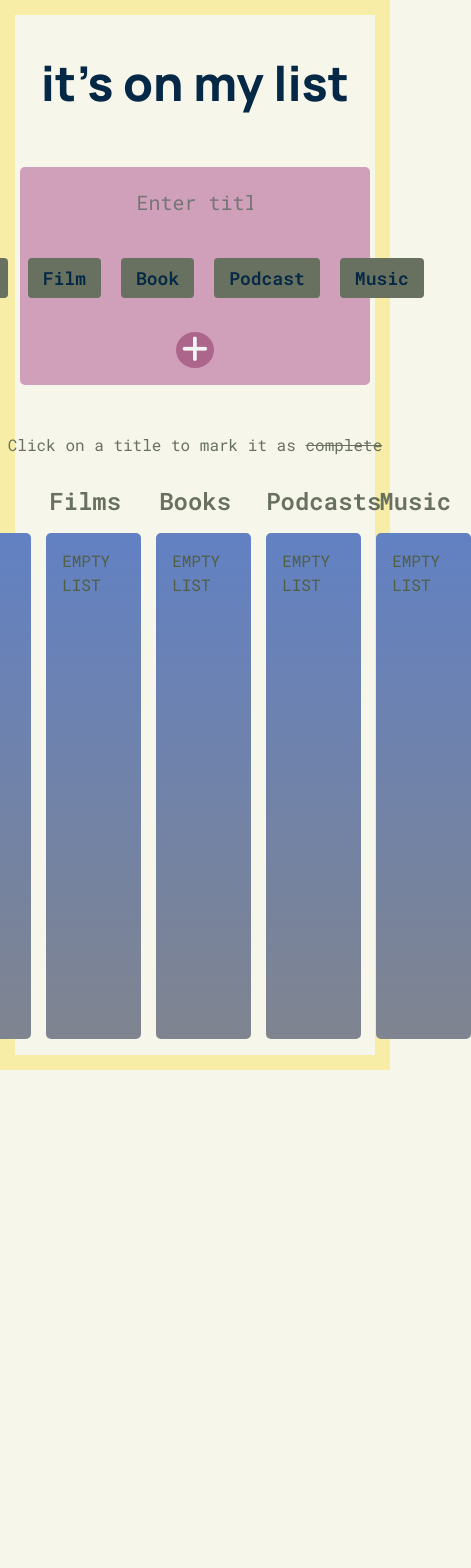
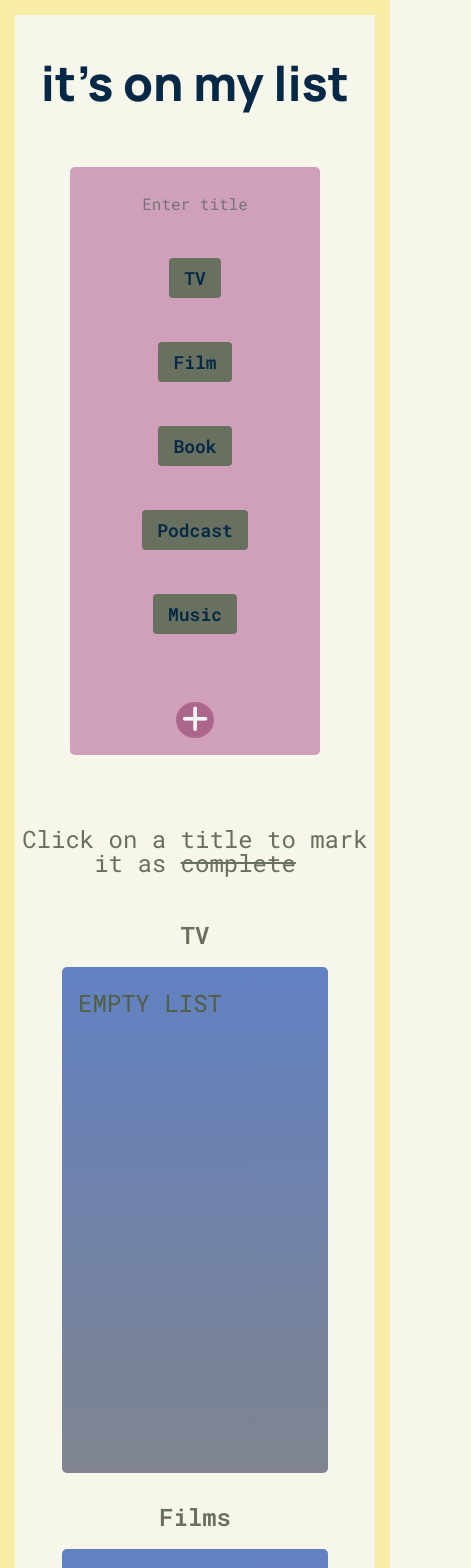
Before and after one commit to anniebalds/on-my-list-app, a React (Vite) app: page / in a window 390 px wide. Shown: the top 1568 px of the page, 471 px wide, since content can reach past the window. Before the commit the page ends 1070 px from the top, so only its background shows below. Built offline with nearby package versions, Linux system fonts and the light colour scheme.

Commit message:
first responsive design

```diff
--- a/src/index.css
+++ b/src/index.css
@@ -223,3 +223,47 @@ input[type="radio"] {
 .line-through {
   text-decoration: line-through;
 }
+
+
+@media (max-width: 480px) {
+  p {
+    font-size: 24px;
+  }
+
+  form {
+    background-color: #d09fb9;
+    border-radius: 5px;
+    margin: auto;
+  }
+
+  ::placeholder {
+    text-align: center;
+    font-size: 16px;
+  }
+
+  .category-input {
+    display: flex;
+    flex-direction: column;
+    justify-content: center;
+    align-items: center;
+  }
+
+  .list-container {
+    display: flex;
+    flex-direction: column;
+    align-items: center;
+    justify-content: center;
+  }
+
+  .list-section {
+    width: 80vw;
+    display: flex;
+    flex-direction: column;
+    justify-content: center;
+    align-items: center;
+  }
+
+  .list {
+    width: 300%;
+  }
+}
```
